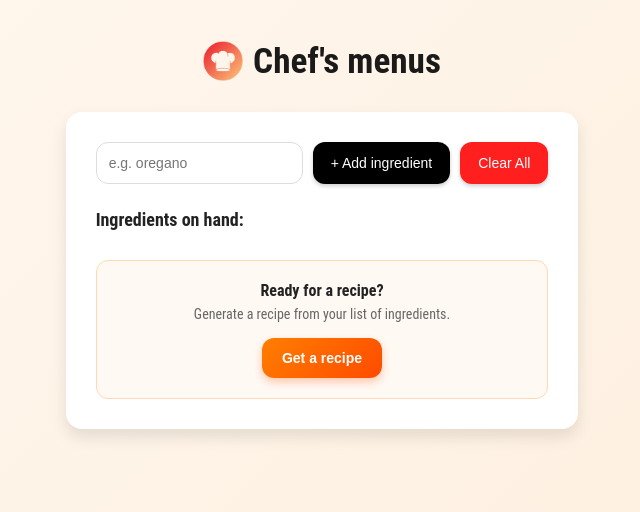
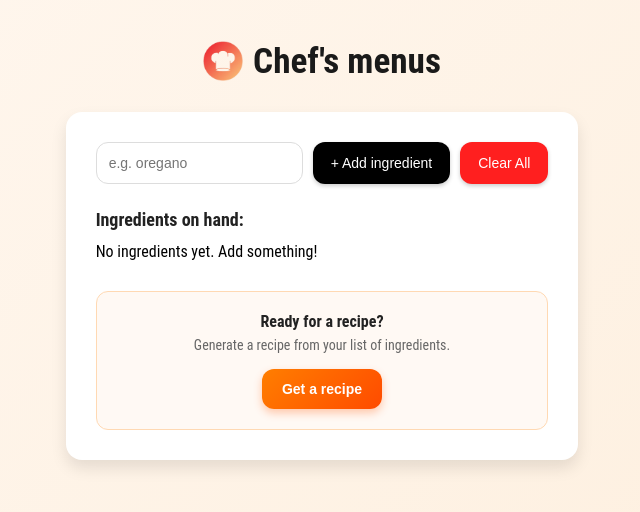
Before and after one commit to hddgpp/Chef-Claude-Project, a React (Vite) app in the folder my-app/: page / in a window 1280 px wide. Shown: the top 512 px of the page, without its empty margins (318-958 px from the left). Built offline with nearby package versions, Linux system fonts and the light colour scheme.

Commit message:
fixing the logic in RecipePage.jsx

```diff
--- a/my-app/src/components/RecipePage.jsx
+++ b/my-app/src/components/RecipePage.jsx
@@ -1,20 +1,36 @@
-import React from 'react'
+import React, { useRef } from 'react'
 
 export default function RecipePage() {
     const [ingredients, SetIngredients] = React.useState([])
+    const inputRef = useRef(null)
     const List = ingredients.map(x => {
     return(
-      <li key={x}> {x}</li>
+      <li key={x}>{x}</li>
     )
    })
 
    function submit(e) {
+     e.preventDefault();
+
+     const formData = new FormData(e.currentTarget)
+     const newIngredient = formData.get('ingredient').trim()
+
+      if (!newIngredient) return;
+      if (!/^[a-zA-Z\s]+$/.test(newIngredient)) {
+      alert("Invalid input");
+      return;
+    }
+
     SetIngredients(prev => [...prev, newIngredient])
 
-     e.preventDefault();
-     const formData = new FormData(e.currentTarget)
-     const newIngredient = formData.get('ingredient')
+    inputRef.current.value = ''
+    inputRef.current.focus()
+   }
 
+   function clear(e) {
+    e.preventDefault();
+    SetIngredients([])
+    inputRef.current.value = ''
    }
 
 
@@ -22,16 +38,23 @@ export default function RecipePage() {
     <main>
         <form  className="container" onSubmit={submit}>
             <div className="search-bar">
-                <input type="text" placeholder="e.g. oregano" name="ingredient"/>
+                <input type="text" ref={inputRef} placeholder="e.g. oregano" name="ingredient"/>
                 <button className="add-btn" >+ Add ingredient</button>
-                <button className="add-btn clear">Clear All</button>
+                <button onClick={clear} className="add-btn clear">Clear All</button>
             </div>
 
             <div className="ingredients">
                 <h2>Ingredients on hand:</h2>
-                <ul>
-                    {List}
-                </ul>
+
+                {ingredients.length === 0 ? (
+                  <p>No ingredients yet. Add something!</p>
+                ) : (
+                  <ul>
+                    {ingredients.map((x, i) => (
+                      <li key={i}>{x}</li>
+                    ))}
+                  </ul>
+                )}
             </div>
             <div>
             <div className="footer-box">
```
